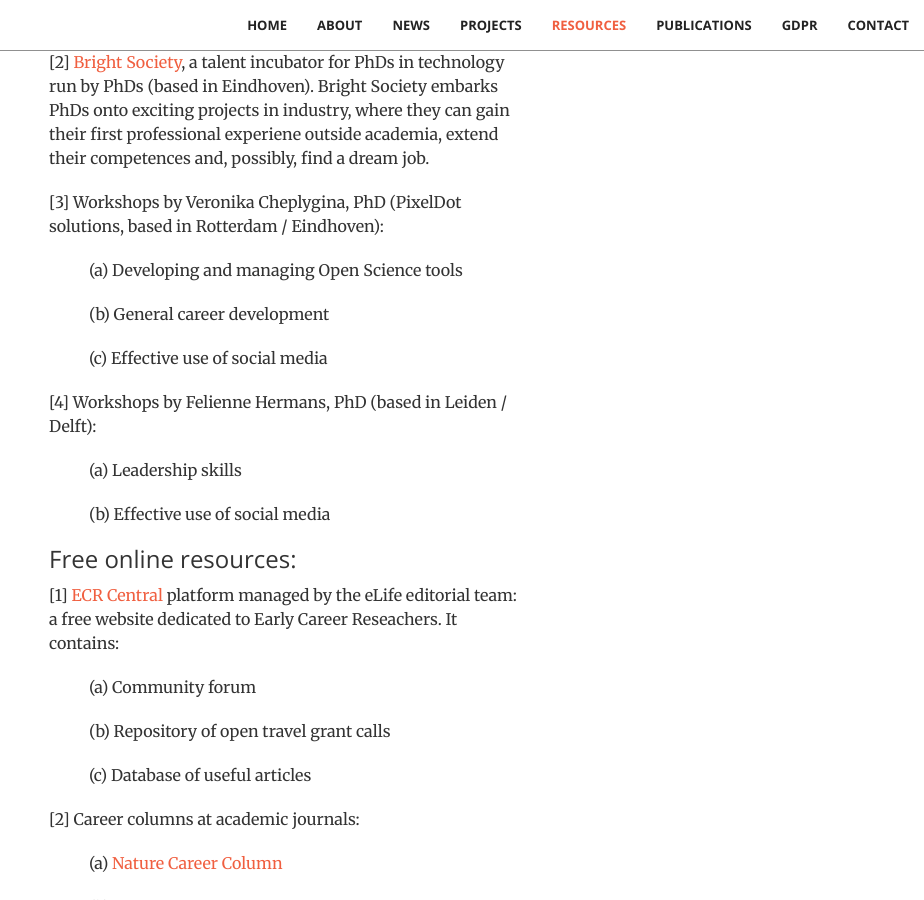
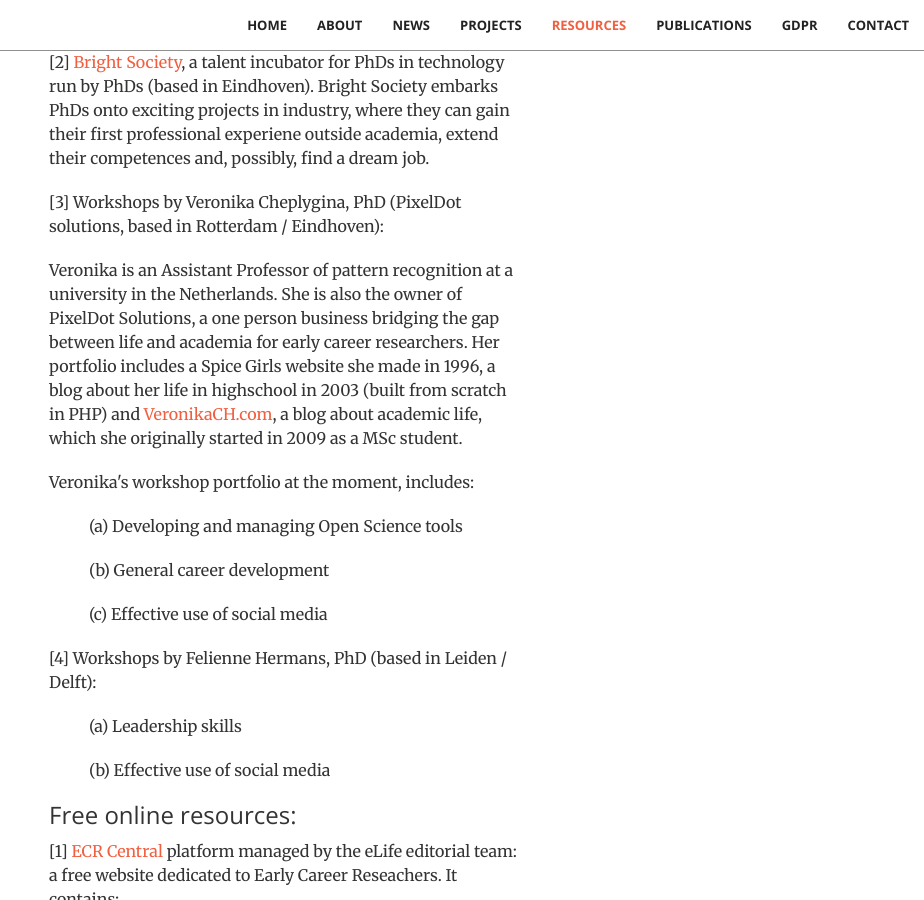
Before and after one commit to stichting-solaris/stichting-solaris.github.io, a Jekyll site: the page built from index.html, in a window 1280 px wide and 900 px high, scrolled down 7940 px. Shown: the whole window, without its empty margins (356-1280 px from the left). Built offline with Jekyll 4.4.1, drawn with Linux system fonts in a browser that asks for light colours.

Commit message:
Update resources.html

```diff
--- a/_includes/resources.html
+++ b/_includes/resources.html
@@ -25,6 +25,13 @@
                     <p></p>
 
                 <p>[3] Workshops by Veronika Cheplygina, PhD (PixelDot solutions, based in Rotterdam / Eindhoven):</p>
+                    <p>Veronika is an Assistant Professor of pattern recognition at a university in the Netherlands.
+                        She is also the owner of PixelDot Solutions, a one person business bridging the gap between life
+                        and academia for early career researchers. Her portfolio includes a Spice Girls website she made
+                        in 1996, a blog about her life in highschool in 2003 (built from scratch in PHP) and
+                        <a href="VeronikaCH.com">VeronikaCH.com</a>, a blog about academic life, which she originally
+                        started in 2009 as a MSc student.</p>
+                    <p>Veronika's workshop portfolio at the moment, includes:</p>
                     <p class="tab">(a) Developing and managing Open Science tools</p>
                     <p class="tab">(b) General career development</p>
                     <p class="tab">(c) Effective use of social media</p>
```
